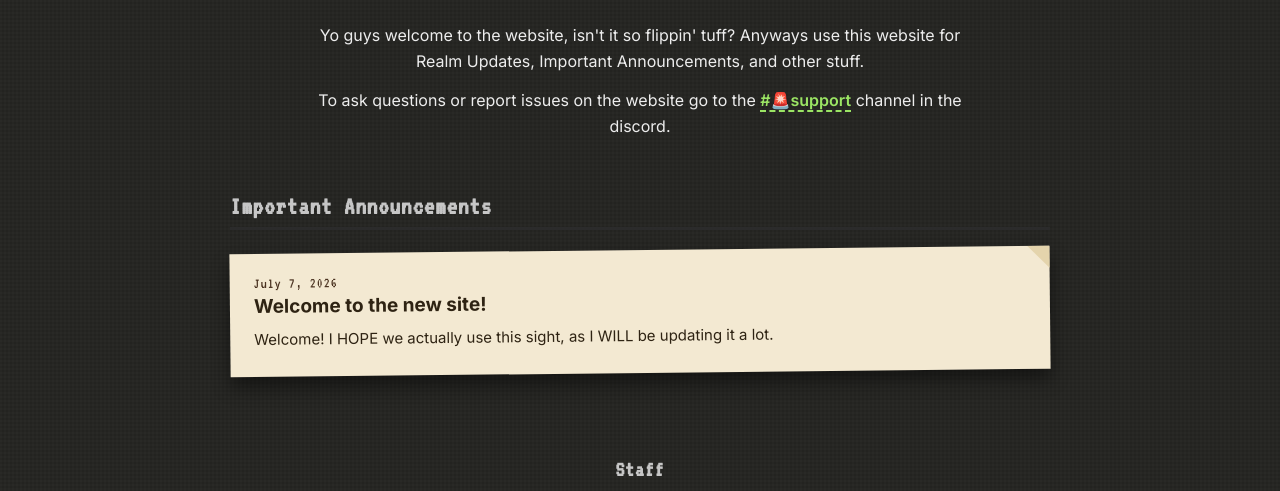
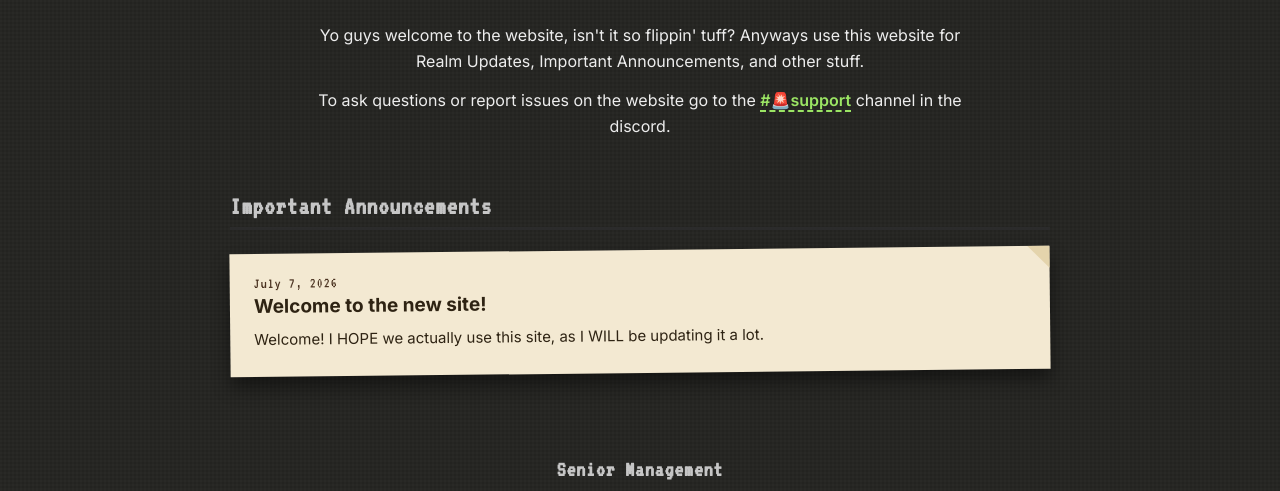
Before and after one commit to GermanLightning7/infiniweb, a plain HTML site: page index.html in a window 1280 px wide. Shown: the part 231-722 px from the top of the page. Drawn offline with Linux system fonts and the light colour scheme.

Commit message:
Update index.html

```diff
--- a/index.html
+++ b/index.html
@@ -578,7 +578,7 @@
 
 <!-- ================= STAFF ================= -->
 <section class="staff">
-  <h3 class="staff__heading">Staff</h3>
+  <h3 class="staff__heading">Senior Management</h3>
   <ul class="staff__list">
     <li>🟪 Realm Administrator: <strong>Koritono</strong></li>
     <li>🌐 Website Manager: <strong>GermanLightning7</strong></li>
@@ -611,7 +611,7 @@
     {
       date: "July 7, 2026",
       title: "Welcome to the new site!",
-      body: "Welcome! I HOPE we actually use this sight, as I WILL be updating it a lot."
+      body: "Welcome! I HOPE we actually use this site, as I WILL be updating it a lot."
     },
   ];
 
@@ -620,7 +620,7 @@
     "Realm Code": "Q67aAdoFGBKnWaE",
     "Seed": "N/A",
     "Plugins / Add-ons": "Biomes O' Plenty, Cave Dweller, RMT, Prizma, Enchantments+, Treecapitator, Uncraft, Ore Processing",
-    "Future Realm Names": "brainstorm list here"
+    "Future Realm Names": "The Facility, Quirk^3"
   };
 
   // ----- Projects (Top Secret papers) -----                              ❤️‍🔥<-------------- CHANGE/ADD OBJECTS BELOW FOR REAL PROJECTS
@@ -629,6 +629,11 @@
       codename: "OPERATION: Super Duper Secret ngl",
       title: "The Facility",
       body: "A large abandoned 1950's Nuclear Facility in a Nevada mountain. FFA."
+    }
+    ,{
+      codename: "OPERATION: Not that secret",
+      title: "Quirk^3 (get it? Quirk cubed?)",
+      body: "MHA but uh Bugrock version :) "
     }
   ];
 
```
